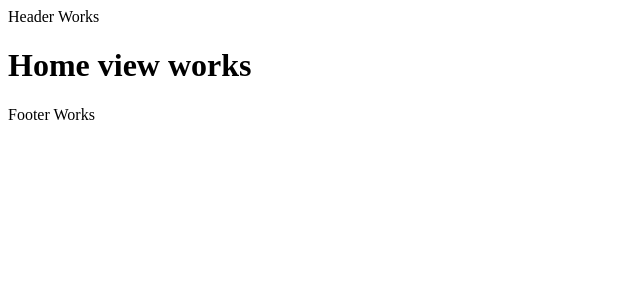
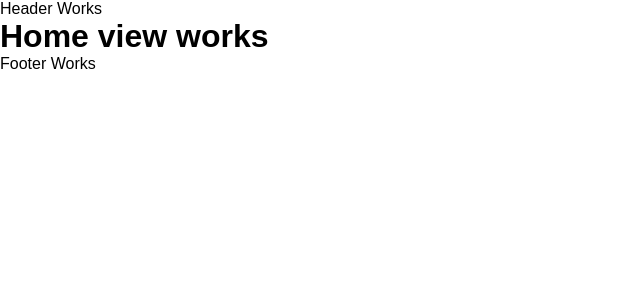
Before and after one commit to alexmf91/user-stories-full-stack-technical-test, a React (Create React App) app in the folder frontend/: page / in a window 1280 px wide. Shown: the top 300 px of the page, without its empty margins (0-640 px from the left). Built offline with nearby package versions, Linux system fonts and the light colour scheme.

Commit message:
Add App styles

```diff
--- a/frontend/src/App.jsx
+++ b/frontend/src/App.jsx
@@ -2,6 +2,8 @@ import React from 'react';
 import Header from './components/Header';
 import Home from './views/Home';
 import Footer from './components/Footer';
+
+import './App.scss';
 
 function App() {
   return (
--- /dev/null
+++ b/frontend/src/App.scss
@@ -0,0 +1,5 @@
+@import './scss/partials/reset';
+
+body {
+  font-family: sans-serif;
+}
```
